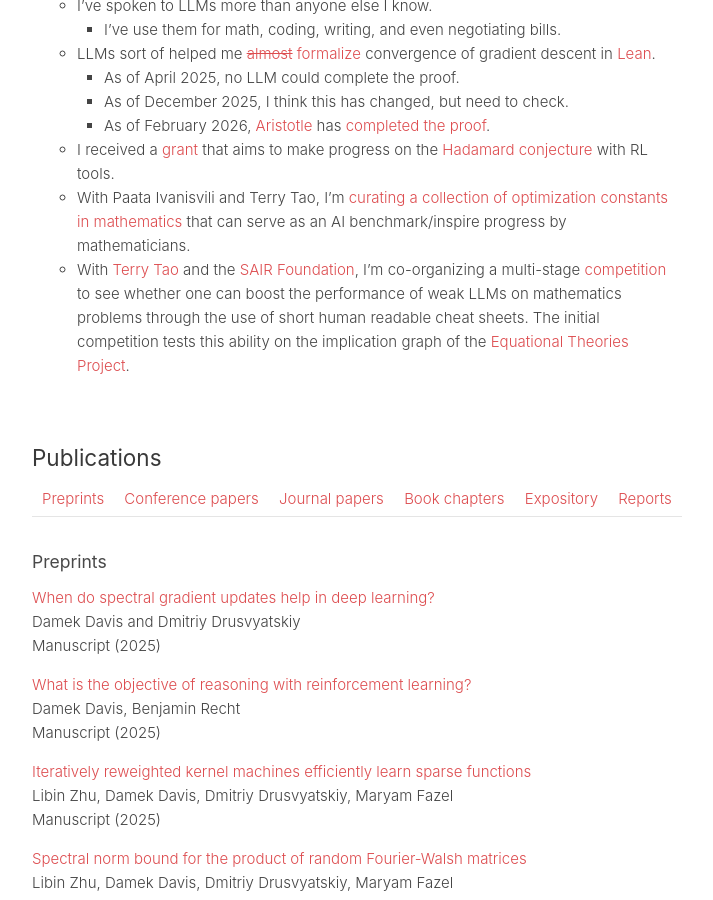
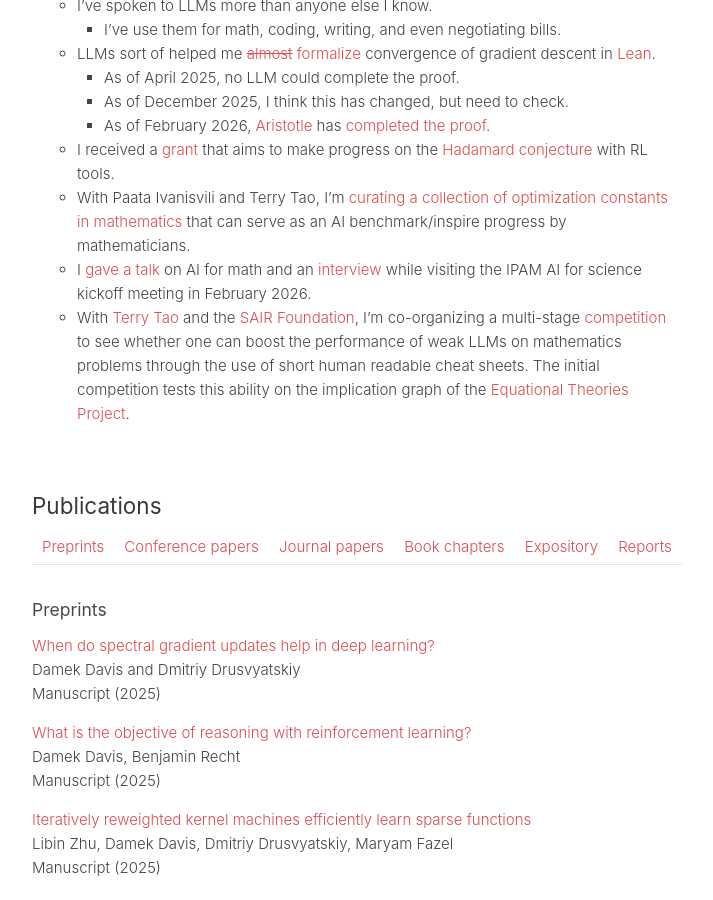
Before and after one commit to damek/damek.github.io, a Jekyll site: the page built from index.md, in a window 1280 px wide and 900 px high, scrolled down 2233 px. Shown: the whole window, without its empty margins (283-996 px from the left). Built offline with Jekyll 4.4.1, drawn with Linux system fonts in a browser that asks for light colours.

Commit message:
added details about a talk and interview on AI for math during the IPAM AI for science kickoff meeting in February 2026

```diff
--- a/index.md
+++ b/index.md
@@ -78,6 +78,7 @@
         - As of February 2026, [Aristotle](https://aristotle.harmonic.fun/) has [completed the proof](https://github.com/damek/gd-lean).
     - I received a [grant](https://www.nsf.gov/awardsearch/showAward?AWD_ID=2523384&HistoricalAwards=false) that aims to make progress on the [Hadamard conjecture](https://en.wikipedia.org/wiki/Hadamard_matrix#Hadamard_conjecture) with RL tools.
     - With Paata Ivanisvili and Terry Tao, I'm [curating a collection of optimization constants in mathematics](https://github.com/teorth/optimizationproblems?tab=readme-ov-file) that can serve as an AI benchmark/inspire progress by mathematicians.
+    - I [gave a talk](https://www.youtube.com/watch?v=vea5EJQ4uwg) on AI for math and an [interview](https://www.youtube.com/watch?v=Q2xeGFwyLE4) while visiting the IPAM AI for science kickoff meeting in February 2026.
     - With [Terry Tao](https://terrytao.wordpress.com/2026/03/13/mathematics-distillation-challenge-equational-theories/) and the [SAIR Foundation](https://competition.sair.foundation/competitions/mathematics-distillation-challenge-equational-theories-stage1/overview), I'm co-organizing a multi-stage [competition](https://x.com/damekdavis/status/2032985126146072737?s=20) to see whether one can boost the performance of weak LLMs on mathematics problems through the use of short human readable cheat sheets. The initial competition tests this ability on the implication graph of the [Equational Theories Project](https://teorth.github.io/equational_theories/).
 
 
```
